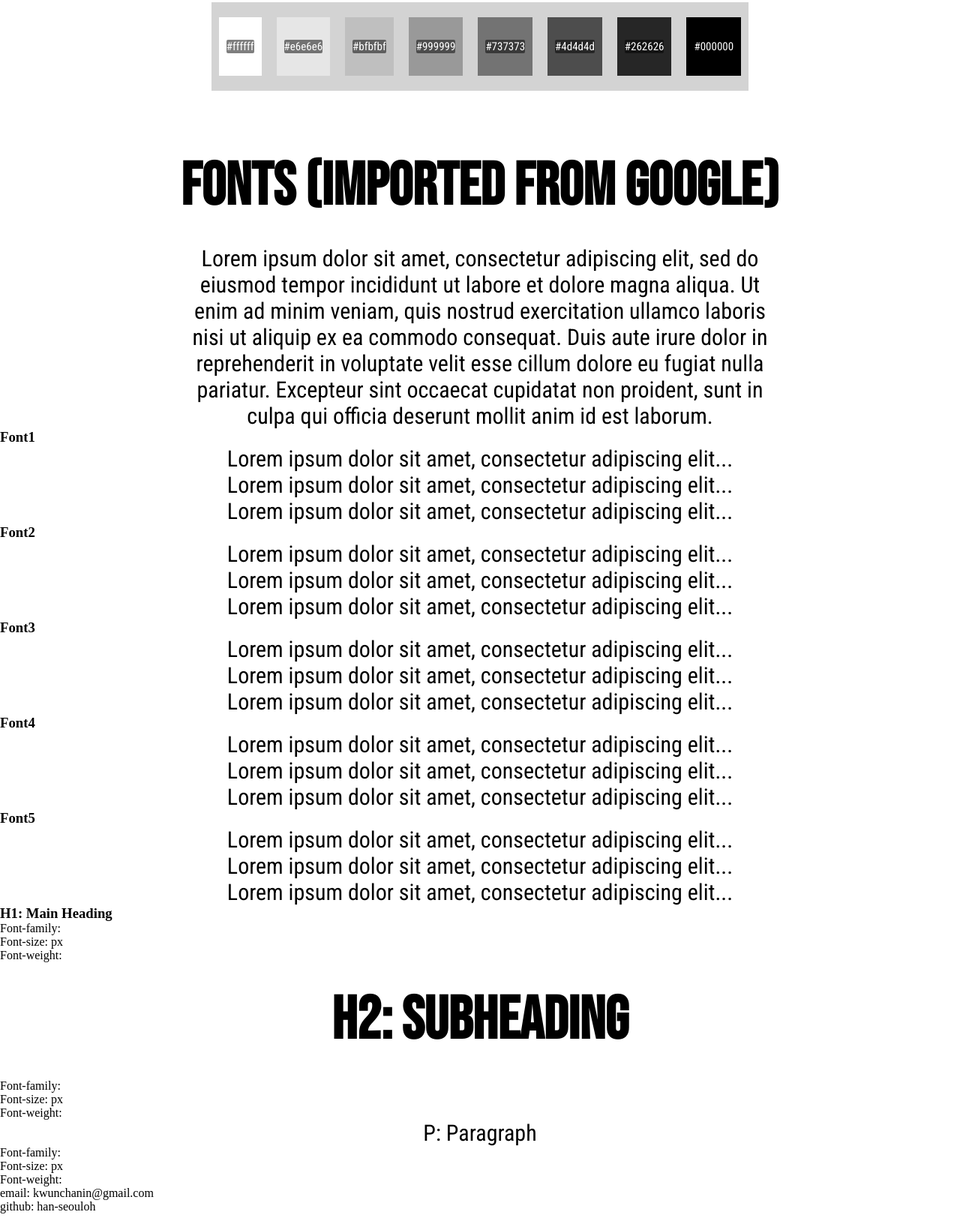
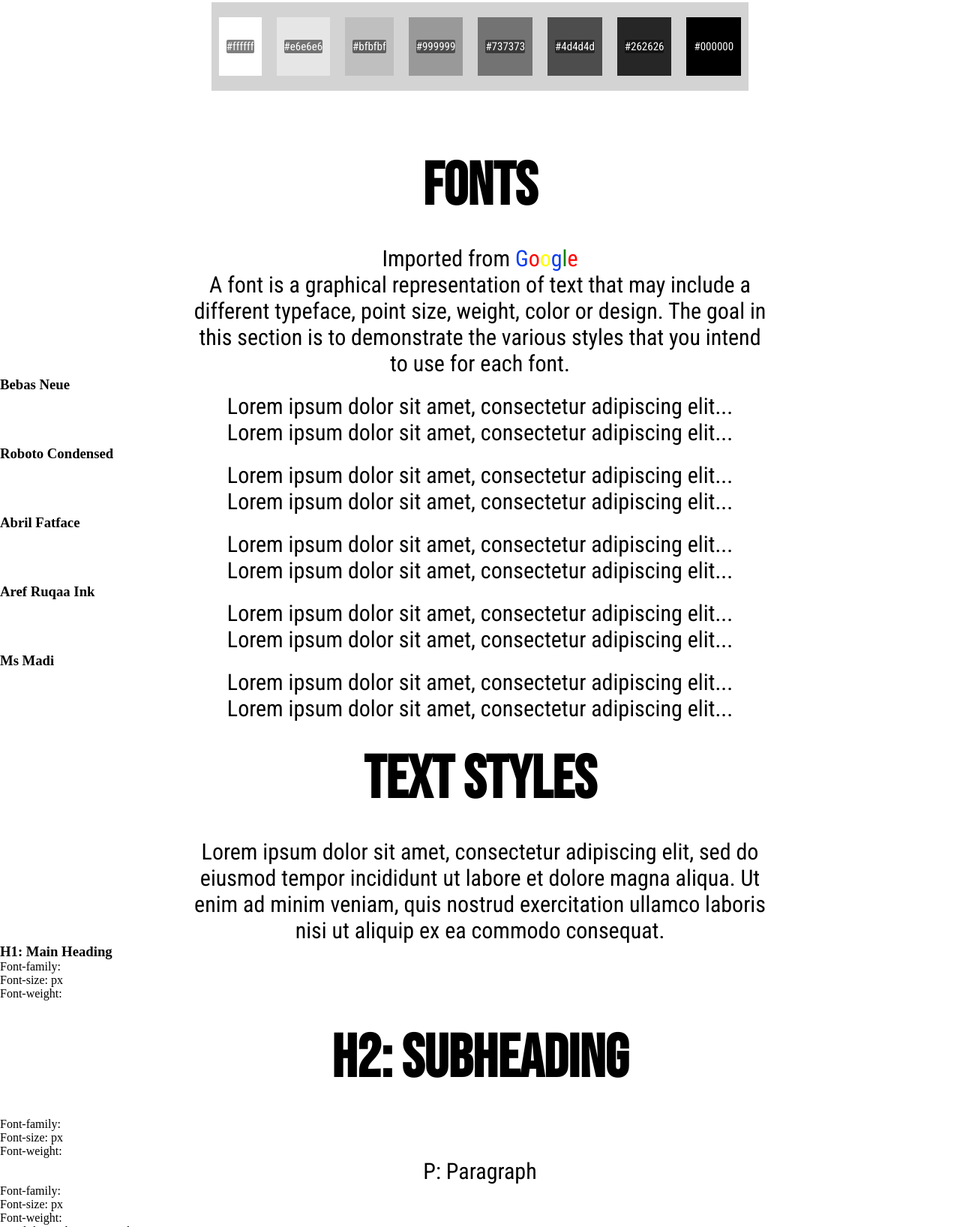
Before and after one commit to han-seouloh/website-ds, a plain HTML site: page index.html in a window 1280 px wide. Shown: the part 1761-3397 px from the top of the page at 75% size. Drawn offline with Linux system fonts and the light colour scheme; a web font is replaced by a local one.

Commit message:
Update files via upload

```diff
--- a/index.html
+++ b/index.html
@@ -6,7 +6,7 @@
   <link rel="stylesheet" href=".\resources\styles.css">
   <link rel="preconnect" href="https://fonts.googleapis.com">
   <link rel="preconnect" href="https://fonts.gstatic.com" crossorigin>
-  <link href="https://fonts.googleapis.com/css2?family=Bebas+Neue&family=Roboto+Condensed&family=Roboto+Flex:opsz@8..144&display=swap" rel="stylesheet">
+  <link href="https://fonts.googleapis.com/css2?family=Abril+Fatface&family=Aref+Ruqaa+Ink&family=Bebas+Neue&family=Ms+Madi&family=Roboto+Condensed&display=swap" rel="stylesheet">
 </head>
 <body>
   <nav>
@@ -85,50 +85,55 @@
         <div class="color8"><p>#000000</p></div>
       </div>
     </section>
-    <section id="tfonts" class="fonts">
-      <article>
-        <h2>Fonts (Imported from Google)</h2>
-        <p>Lorem ipsum dolor sit amet, consectetur adipiscing elit, sed do
-        eiusmod tempor incididunt ut labore et dolore magna aliqua. Ut
-        enim ad minim veniam, quis nostrud exercitation ullamco laboris
-        nisi ut aliquip ex ea commodo consequat. Duis aute irure dolor in
-        reprehenderit in voluptate velit esse cillum dolore eu fugiat nulla
-        pariatur. Excepteur sint occaecat cupidatat non proident, sunt in culpa
-        qui officia deserunt mollit anim id est laborum.</p>
+    <section class="fonts row">
+      <article class="column fontint">
+        <div>
+          <h2 id="tfonts">Fonts</h2>
+          <p class="fontim">Imported from
+            <span style="color :hsl(227, 90%, 50%)">G</span><span style="color :red">o</span><span style="color :yellow">o</span><span style="color :hsl(227, 90%, 50%)">g</span><span style="color :green">l</span><span style="color :red">e</span>
+          </p>
+          <p>A font is a graphical representation of text that may include
+            a different typeface, point size, weight, color or design. The goal
+            in this section is to demonstrate the various styles that you intend
+            to use for each font.</p>
+        </div>
       </article>
+      <article class="column fontsec">
         <div class="font1">
-        <h3>Font1</h3>
-        <p class="light">Lorem ipsum dolor sit amet, consectetur adipiscing elit...</p>
+          <h3>Bebas Neue</h3>
           <p>Lorem ipsum dolor sit amet, consectetur adipiscing elit...</p>
           <p class="bold">Lorem ipsum dolor sit amet, consectetur adipiscing elit...</p>
         </div>
         <div class="font2">
-        <h3>Font2</h3>
-        <p class="light">Lorem ipsum dolor sit amet, consectetur adipiscing elit...</p>
+          <h3>Roboto Condensed</h3>
           <p>Lorem ipsum dolor sit amet, consectetur adipiscing elit...</p>
           <p class="bold">Lorem ipsum dolor sit amet, consectetur adipiscing elit...</p>
         </div>
         <div class="font3">
-        <h3>Font3</h3>
-        <p class="light">Lorem ipsum dolor sit amet, consectetur adipiscing elit...</p>
+          <h3>Abril Fatface</h3>
           <p>Lorem ipsum dolor sit amet, consectetur adipiscing elit...</p>
           <p class="bold">Lorem ipsum dolor sit amet, consectetur adipiscing elit...</p>
         </div>
         <div class="font4">
-        <h3>Font4</h3>
-        <p class="light">Lorem ipsum dolor sit amet, consectetur adipiscing elit...</p>
+          <h3>Aref Ruqaa Ink</h3>
           <p>Lorem ipsum dolor sit amet, consectetur adipiscing elit...</p>
           <p class="bold">Lorem ipsum dolor sit amet, consectetur adipiscing elit...</p>
         </div>
         <div class="font5">
-        <h3>Font5</h3>
-        <p class="light">Lorem ipsum dolor sit amet, consectetur adipiscing elit...</p>
+          <h3>Ms Madi</h3>
           <p>Lorem ipsum dolor sit amet, consectetur adipiscing elit...</p>
           <p class="bold">Lorem ipsum dolor sit amet, consectetur adipiscing elit...</p>
         </div>
+      </article>
     </section>
-    <section id="tstyles">
-      <article class="styles">
+    <section id="tstyles" class="row tstyle">
+      <article class="column stylesint">
+        <h2>Text Styles</h2>
+        <p>Lorem ipsum dolor sit amet, consectetur adipiscing elit, sed do eiusmod tempor
+          incididunt ut labore et dolore magna aliqua. Ut enim ad minim veniam, quis nostrud
+          exercitation ullamco laboris nisi ut aliquip ex ea commodo consequat.</p>
+      </article>
+      <article class="column styles">
         <h1 class="heading">H1: Main Heading</h1>
         <p class="declarations">
           <ul>
```
Lines whose indentation alone changed are shown as unchanged.
